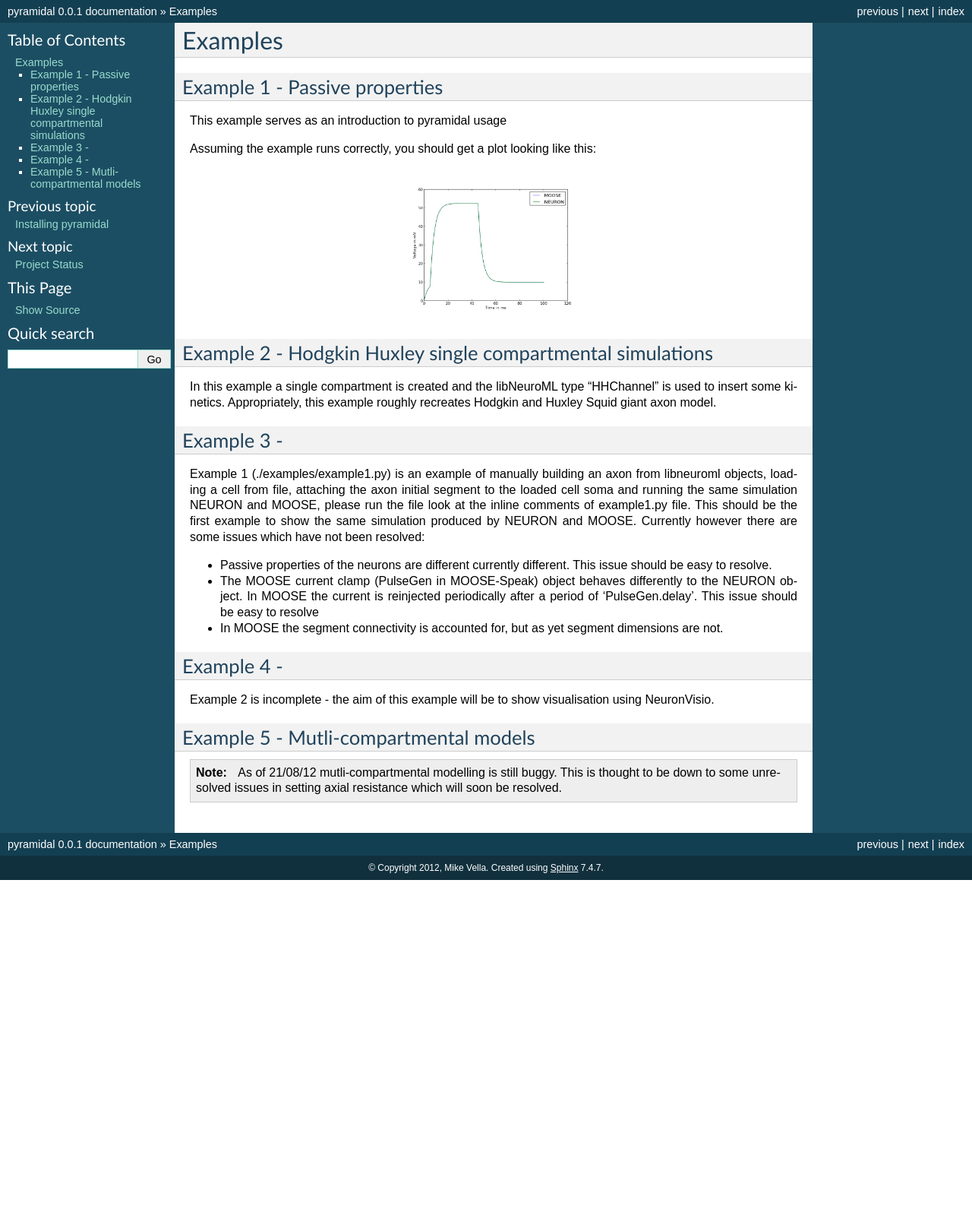
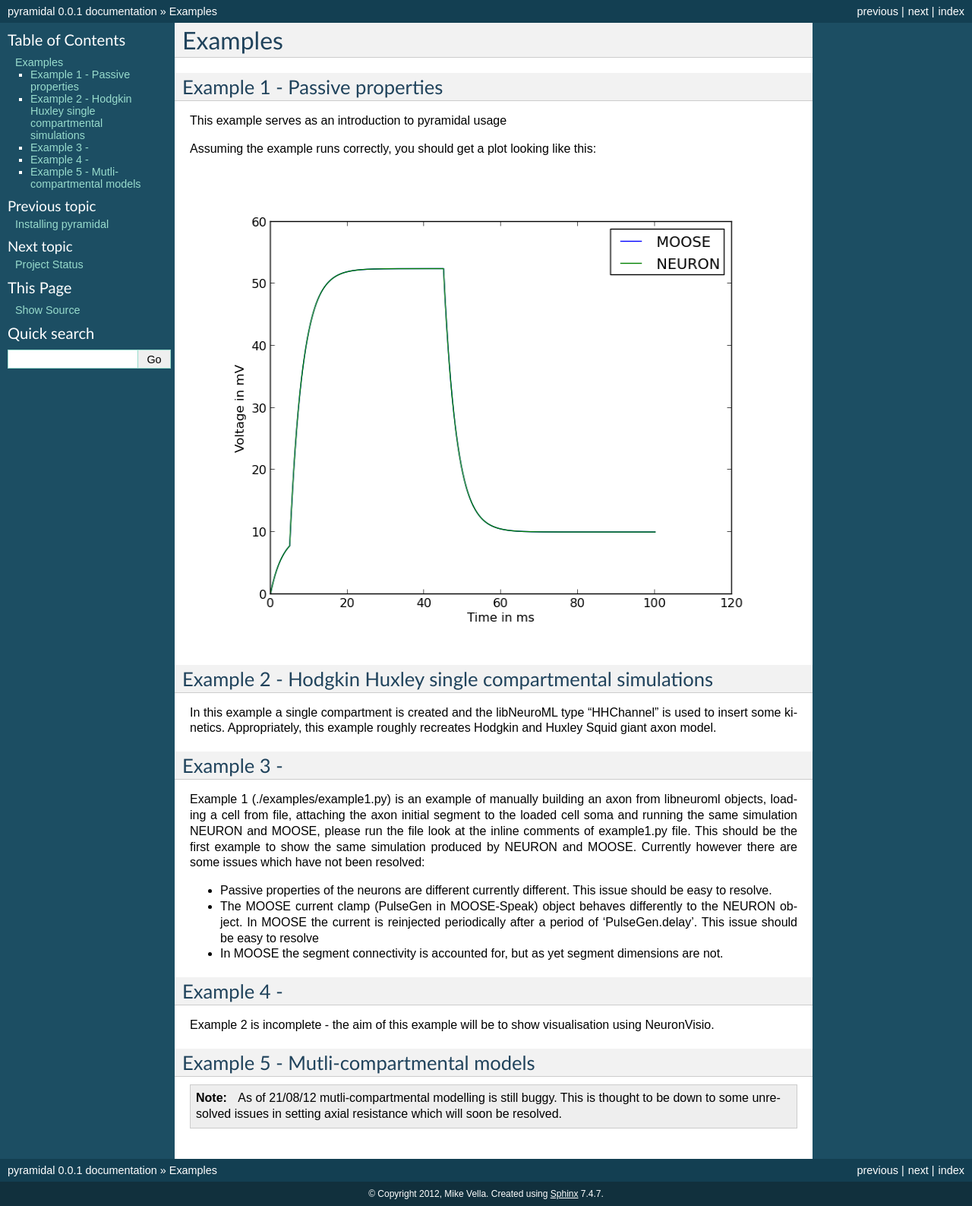
Before and after one commit to vellamike/pyramidal, a Sphinx documentation site: the page built from doc/examples.rst, in a window 1280 px wide. Shown: the whole page at 76% size. Built offline with Sphinx 7.4.7, drawn with Linux system fonts in a browser that asks for light colours; before the commit the page ends 1158 px from its top, so only the background shows below that.

Commit message:
fixing image scale..

```diff
--- a/doc/examples.rst
+++ b/doc/examples.rst
@@ -9,7 +9,7 @@ This example serves as an introduction to pyramidal usage
 Assuming the example runs correctly, you should get a plot looking like this:
 
 .. figure:: /figs/example1.png
-   :scale: 30 %
+   :scale: 100 %
    :alt: alt..
 
 Example 2 - Hodgkin Huxley single compartmental simulations
```
